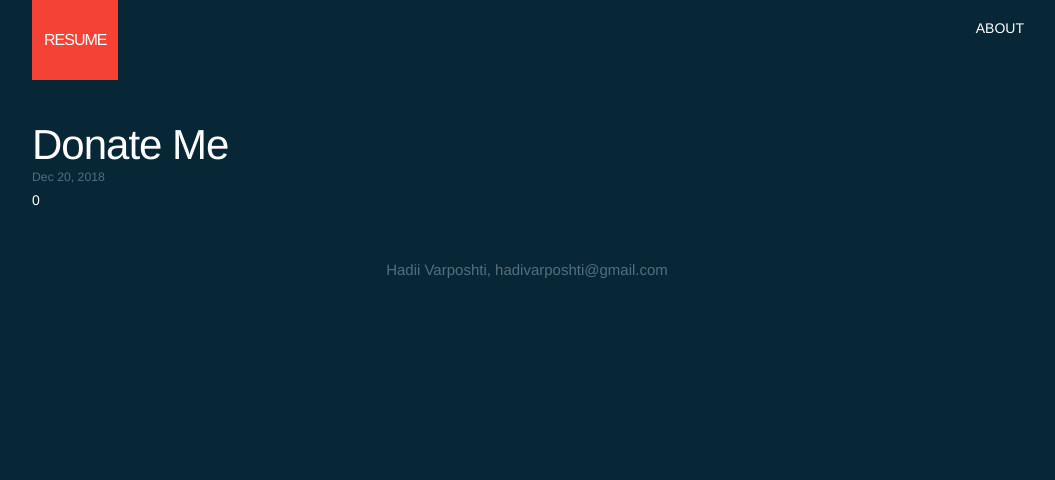
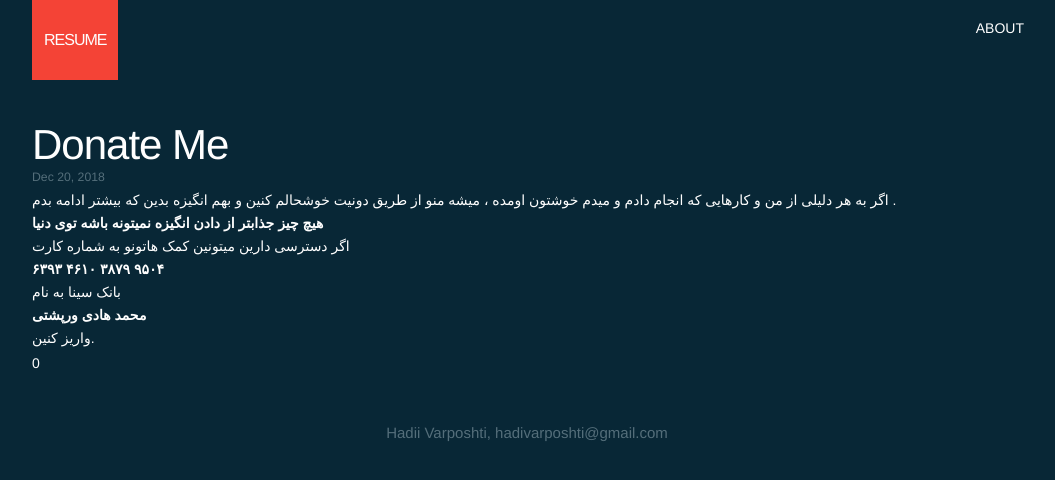
Before and after one commit to hadivarp/hadii.ir, a Jekyll site: the page built from _posts/2018-12-20-donate-me.markdown, in a window 1280 px wide. Shown: the top 480 px of the page, without its empty margins (112-1167 px from the left). Built offline with Jekyll 4.4.1, drawn with Linux system fonts in a browser that asks for light colours.

Commit message:
Update 2018-12-20-donate-me.markdown

```diff
--- a/_posts/2018-12-20-donate-me.markdown
+++ b/_posts/2018-12-20-donate-me.markdown
@@ -6,3 +6,18 @@ width:   3
 height:  1
 categories: jekyll update
 ---
+
+اگر به هر دلیلی از من و کارهایی که انجام دادم و میدم خوشتون اومده ، میشه منو از طریق
+دونیت خوشحالم کنین و بهم انگیزه بدین که بیشتر ادامه بدم .
+
+**هیچ چیز جذابتر از دادن انگیزه نمیتونه باشه توی دنیا**
+
+اگر دسترسی دارین میتونین کمک هاتونو به شماره کارت
+
+**۶۳۹۳ ۴۶۱۰ ۳۸۷۹ ۹۵۰۴**
+
+بانک سینا به نام
+
+**محمد هادی ورپشتی**
+
+واریز کنین.
```
